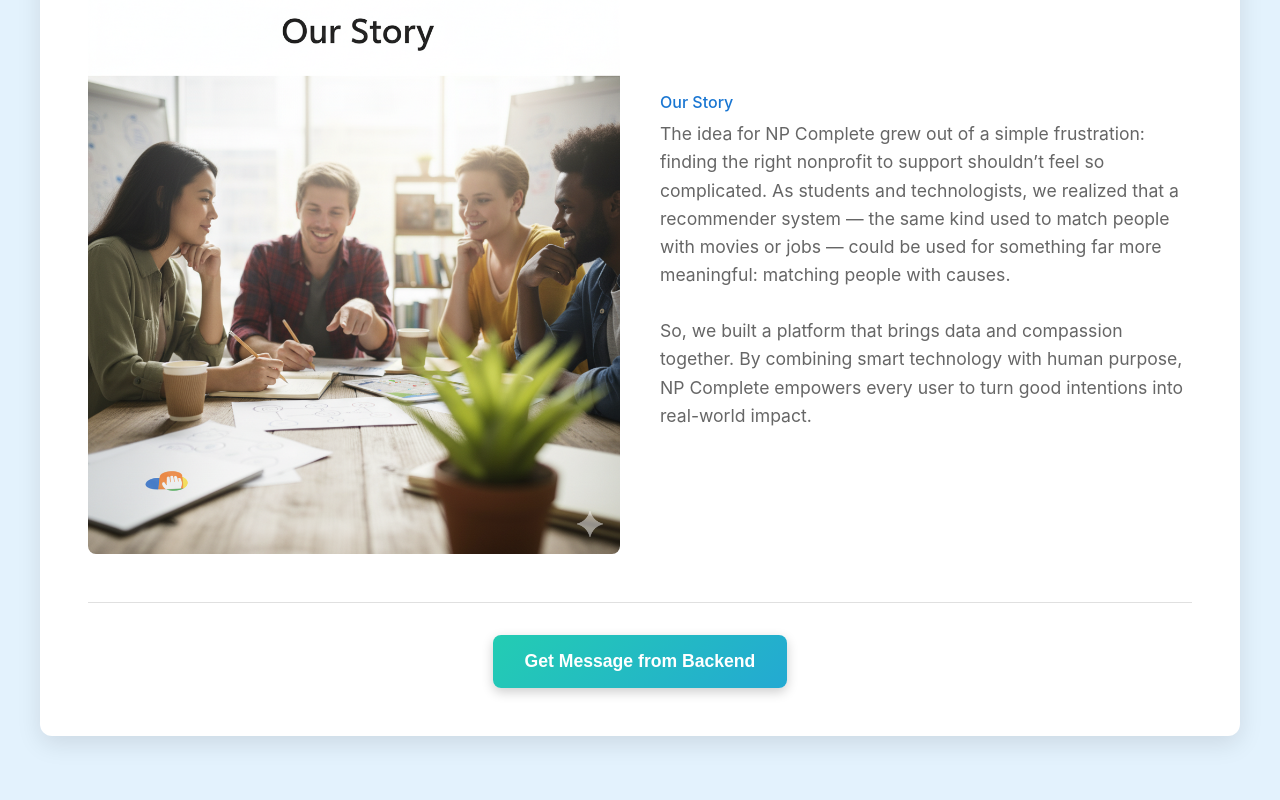
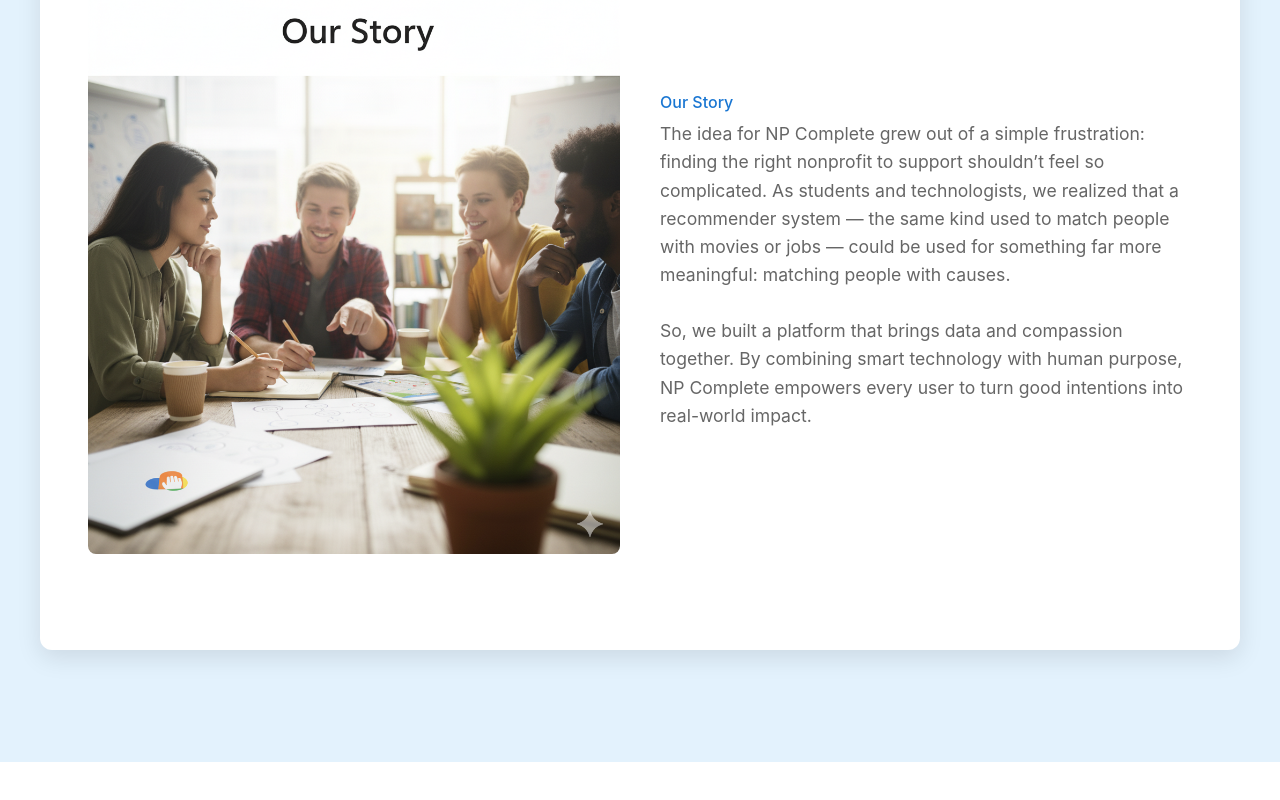
Before and after one commit to prapul-arumilli/NP-Complete, a React (Create React App) app in the folder npcomplete/: page / in a window 1280 px wide. Shown: the part 1142-1942 px from the top of the page. After the commit the page ends 1904 px from the top, so only its background shows below. Built offline with nearby package versions, Linux system fonts and the light colour scheme.

Commit message:
get rid of test button

```diff
--- a/npcomplete/src/pages/Home.js
+++ b/npcomplete/src/pages/Home.js
@@ -75,7 +75,7 @@ So, we built a platform that brings data and compassion together. By combining s
 
           {/* Backend Message Button */}
           {/* Added a separator line for visual clarity */}
-          <div style={{ marginTop: '3rem', borderTop: '1px solid #e0e0e0', paddingTop: '2rem', textAlign: 'center' }}>
+          {/* <div style={{ marginTop: '3rem', borderTop: '1px solid #e0e0e0', paddingTop: '2rem', textAlign: 'center' }}>
             <button
               onClick={fetchMessage}
               className="submit-button"
@@ -85,7 +85,7 @@ So, we built a platform that brings data and compassion together. By combining s
             {message && (
               <p style={{ marginTop: "1rem", fontStyle: "italic" }}>{message}</p>
             )}
-          </div>
+          </div> */}
 
         </div>
       </div>
```
